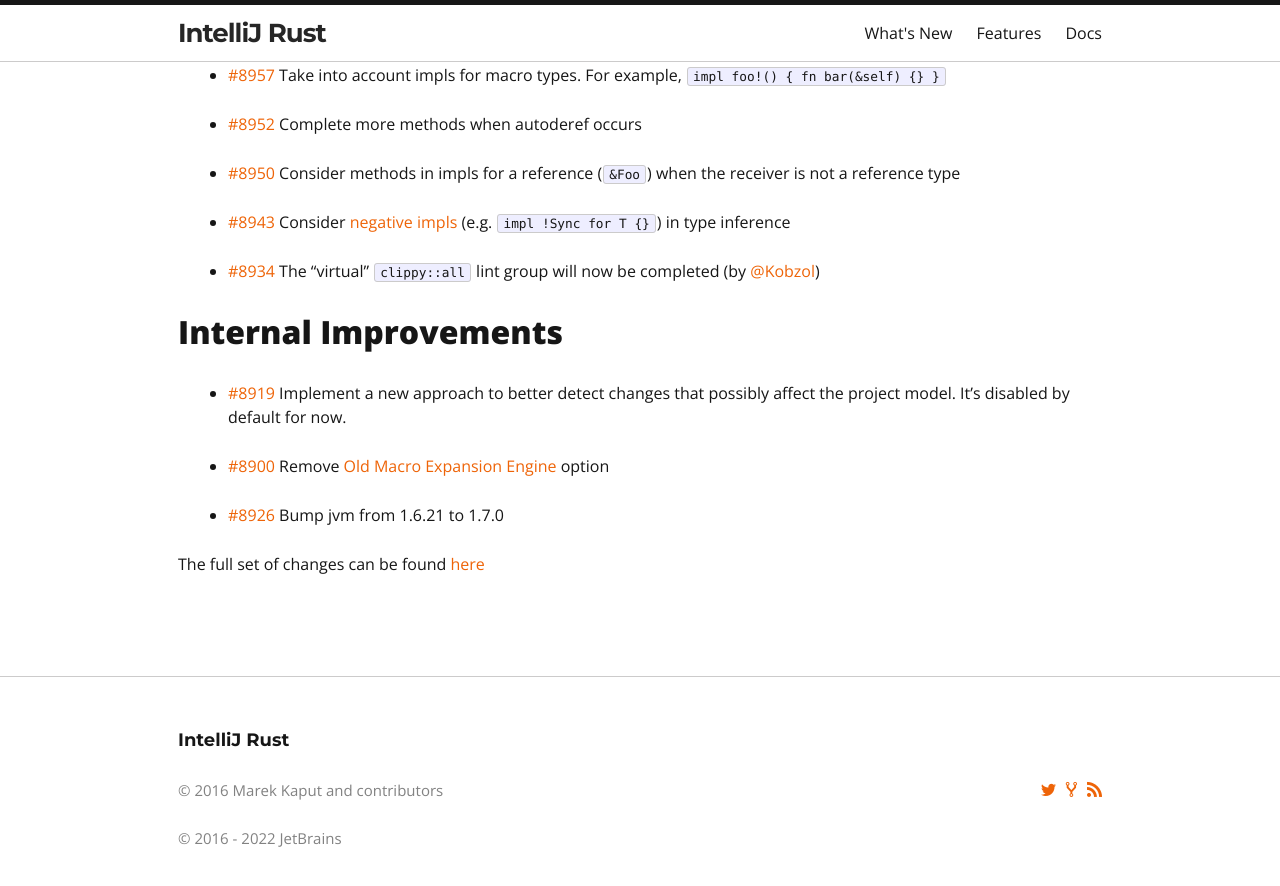
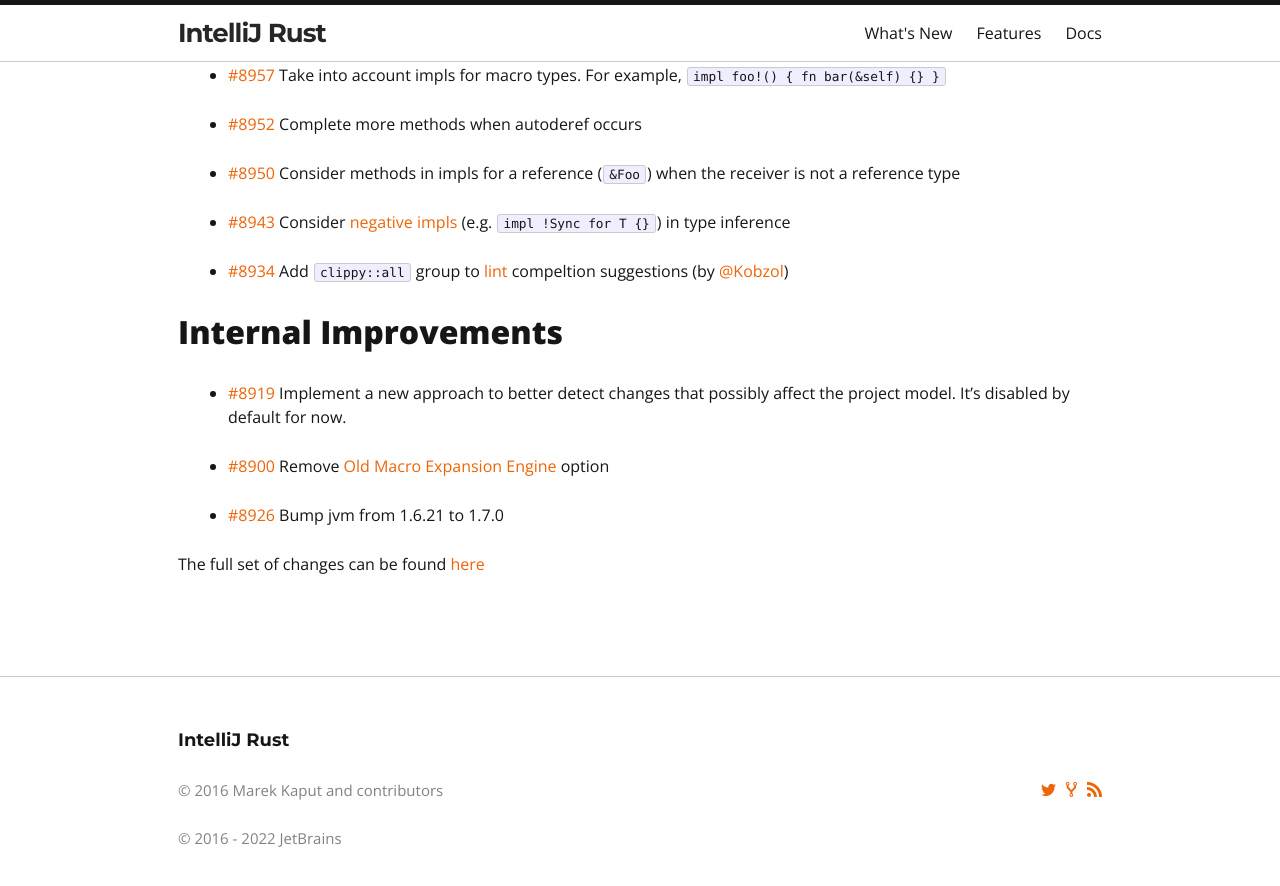
Before and after one commit to intellij-rust/intellij-rust.github.io, a Jekyll site: the page built from _posts/2022-06-27-changelog-173.markdown, in a window 1280 px wide and 900 px high, scrolled down 594 px. Shown: the top 886 px of the window. Built offline with Jekyll 4.4.1, drawn with Linux system fonts in a browser that asks for light colours; nearby versions of some CDN libraries; some web fonts are replaced.

Commit message:
Update _posts/2022-06-27-changelog-173.markdown
Co-authored-by: Arseniy Pendryak <a.pendryak@yandex.ru>

```diff
--- a/_posts/2022-06-27-changelog-173.markdown
+++ b/_posts/2022-06-27-changelog-173.markdown
@@ -23,7 +23,7 @@
 
 * [#8943] Consider [negative impls](https://github.com/rust-lang/rust/issues/68318) (e.g. `impl !Sync for T {}`) in type inference
 
-* [#8934] The  "virtual" `clippy::all` lint group will now be completed (by [@Kobzol])
+* [#8934] Add `clippy::all` group to [lint](https://doc.rust-lang.org/rustc/lints/index.html) compeltion suggestions (by [@Kobzol])
 
 ## Internal Improvements
 
```
